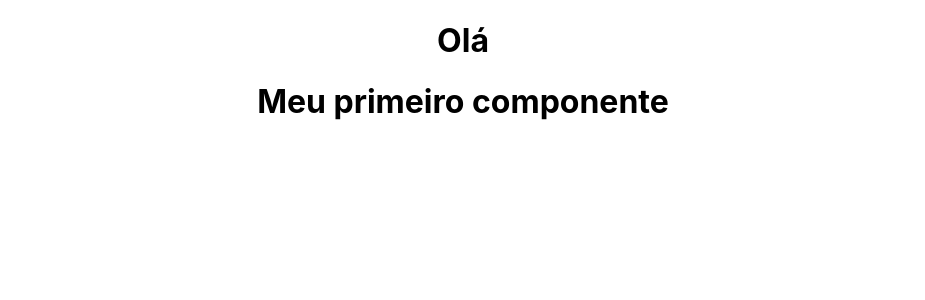
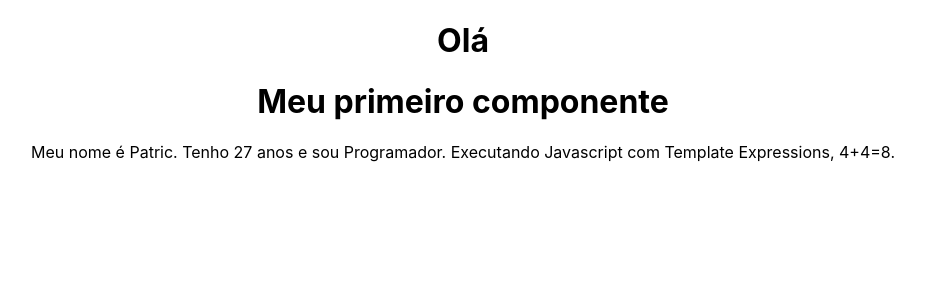
Before and after one commit to PatricPauluk/my_study, a React (Create React App) app in the folder reactjs/React.js Udemy Course/2_FUNDAMENTOS/fundamentos/: page / in a window 1280 px wide. Shown: the top 300 px of the page, without its empty margins (177-1102 px from the left). Built offline with nearby package versions, Linux system fonts and the light colour scheme.

Commit message:
2_fundamentos - template expressions

```diff
--- a/reactjs/React.js Udemy Course/2_FUNDAMENTOS/fundamentos/src/App.js
+++ b/reactjs/React.js Udemy Course/2_FUNDAMENTOS/fundamentos/src/App.js
@@ -1,5 +1,6 @@
 // Components
 import FirstComponent from './components/FirstComponent'; // a extensão .js é omitida (em React)
+import TemplateExpressions from './components/TemplateExpressions';
 
 // Styles / CSS
 import './App.css';
@@ -10,6 +11,7 @@ function App() {
     <div className="App">
       <h1>Olá</h1>
       <FirstComponent />
+      <TemplateExpressions />
     </div>
   );
 }
--- a/reactjs/React.js Udemy Course/2_FUNDAMENTOS/fundamentos/src/components/FirstComponent.js
+++ b/reactjs/React.js Udemy Course/2_FUNDAMENTOS/fundamentos/src/components/FirstComponent.js
@@ -2,10 +2,11 @@
 const FirstComponent = () => {
   return (
     <div>
+      {/* Comentários em JSX são feitos assim, também dentro da tag pai. */}
       <h1>Meu primeiro componente</h1>
     </div>
   )
-}
+};
 
 // Exportação do componente para utilizar fora do código
 export default FirstComponent;
--- /dev/null
+++ b/reactjs/React.js Udemy Course/2_FUNDAMENTOS/fundamentos/src/components/TemplateExpressions.js
@@ -0,0 +1,21 @@
+const TemplateExpressions = () => {
+  // Template Expressions é a forma de utilizar Javascript dentro de JSC, abrindo chaves {name}
+  const name = "Patric";
+  const data = {
+    age: 27,
+    job: "Programador",
+  };
+
+  return (
+    <div>
+      <p>
+        Meu nome é {name}.
+        Tenho {data.age} anos e sou {data.job}.
+        Executando Javascript com Template Expressions, 4+4={4+4}.
+        {console.log("Leitura de dados no Console Log por Template Expressions.")}
+      </p>
+    </div>
+  );
+};
+
+export default TemplateExpressions;
```
Also changed, not shown: reactjs/React.js Udemy Course/2_FUNDAMENTOS/fundamentos/notes.txt.
